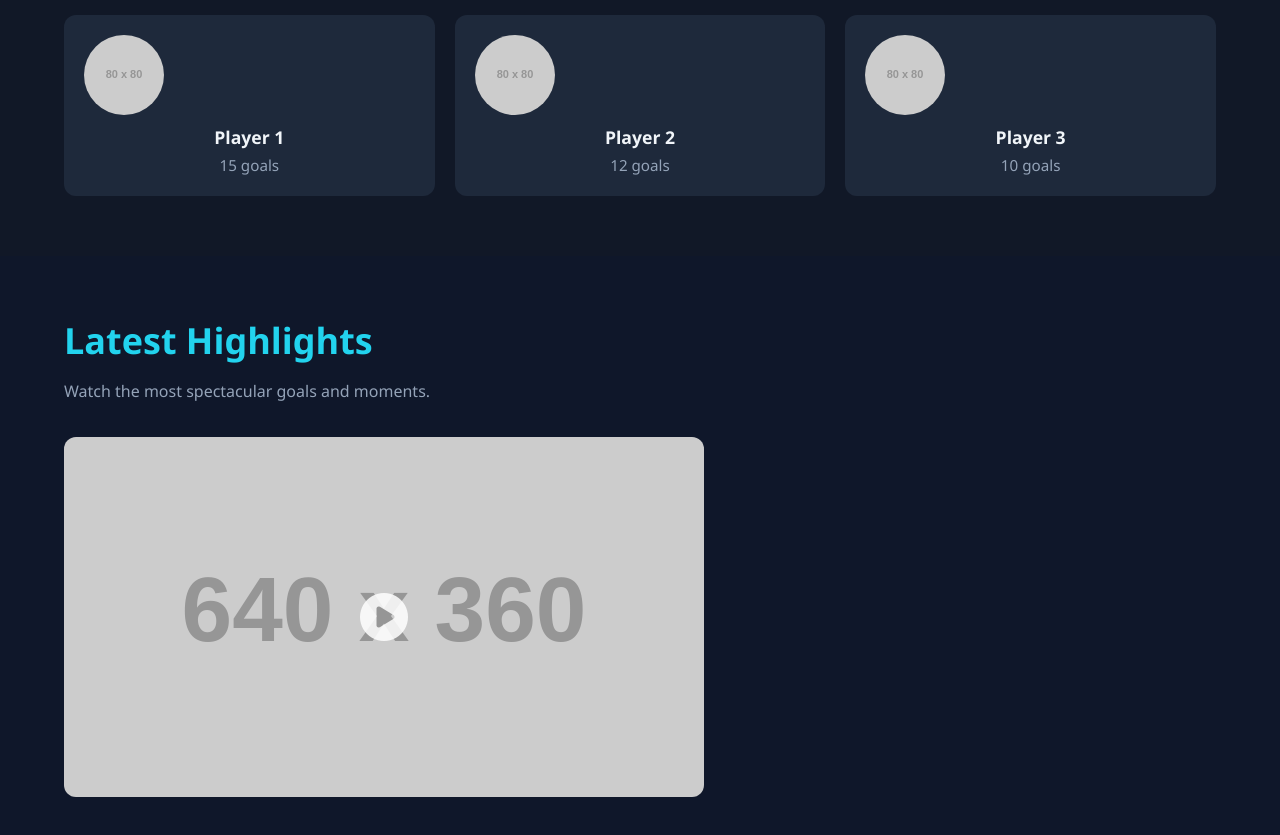
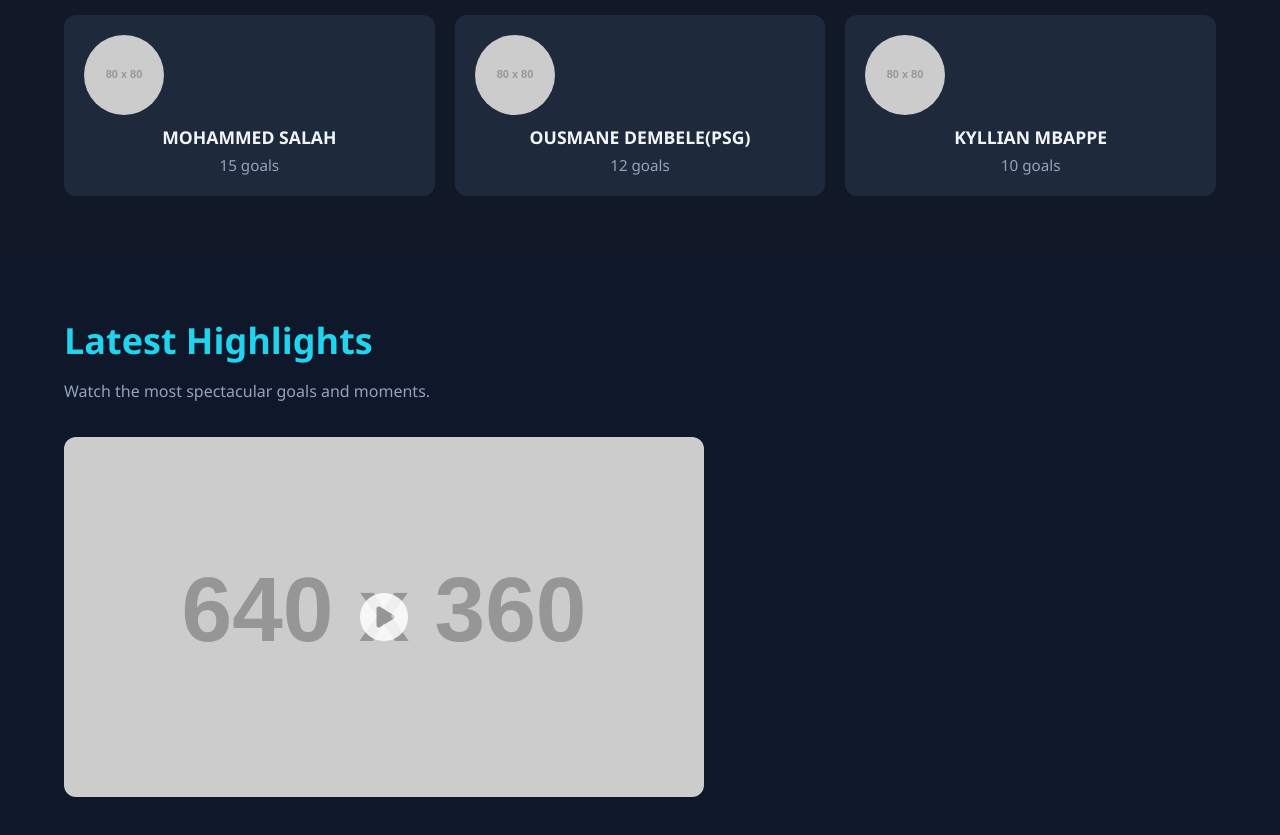
Before and after one commit to unknownalien28/FOOTBALL-LIVE-UPDATES, a plain HTML site: page index.html in a window 1280 px wide. Shown: the part 1320-2155 px from the top of the page. Drawn offline with Linux system fonts and the light colour scheme; placeholder pictures from the web are drawn by us.

Commit message:
Update index.html

```diff
--- a/index.html
+++ b/index.html
@@ -163,17 +163,17 @@
     <div class="scorers">
       <div class="scorer-card">
         <img src="https://placehold.co/80x80" alt="Player 1">
-        <h4>Player 1</h4>
+        <h4>MOHAMMED SALAH</h4>
         <span>15 goals</span>
       </div>
       <div class="scorer-card">
         <img src="https://placehold.co/80x80" alt="Player 2">
-        <h4>Player 2</h4>
+        <h4>OUSMANE DEMBELE(PSG)</h4>
         <span>12 goals</span>
       </div>
       <div class="scorer-card">
         <img src="https://placehold.co/80x80" alt="Player 3">
-        <h4>Player 3</h4>
+        <h4>KYLLIAN MBAPPE</h4>
         <span>10 goals</span>
       </div>
     </div>
```
